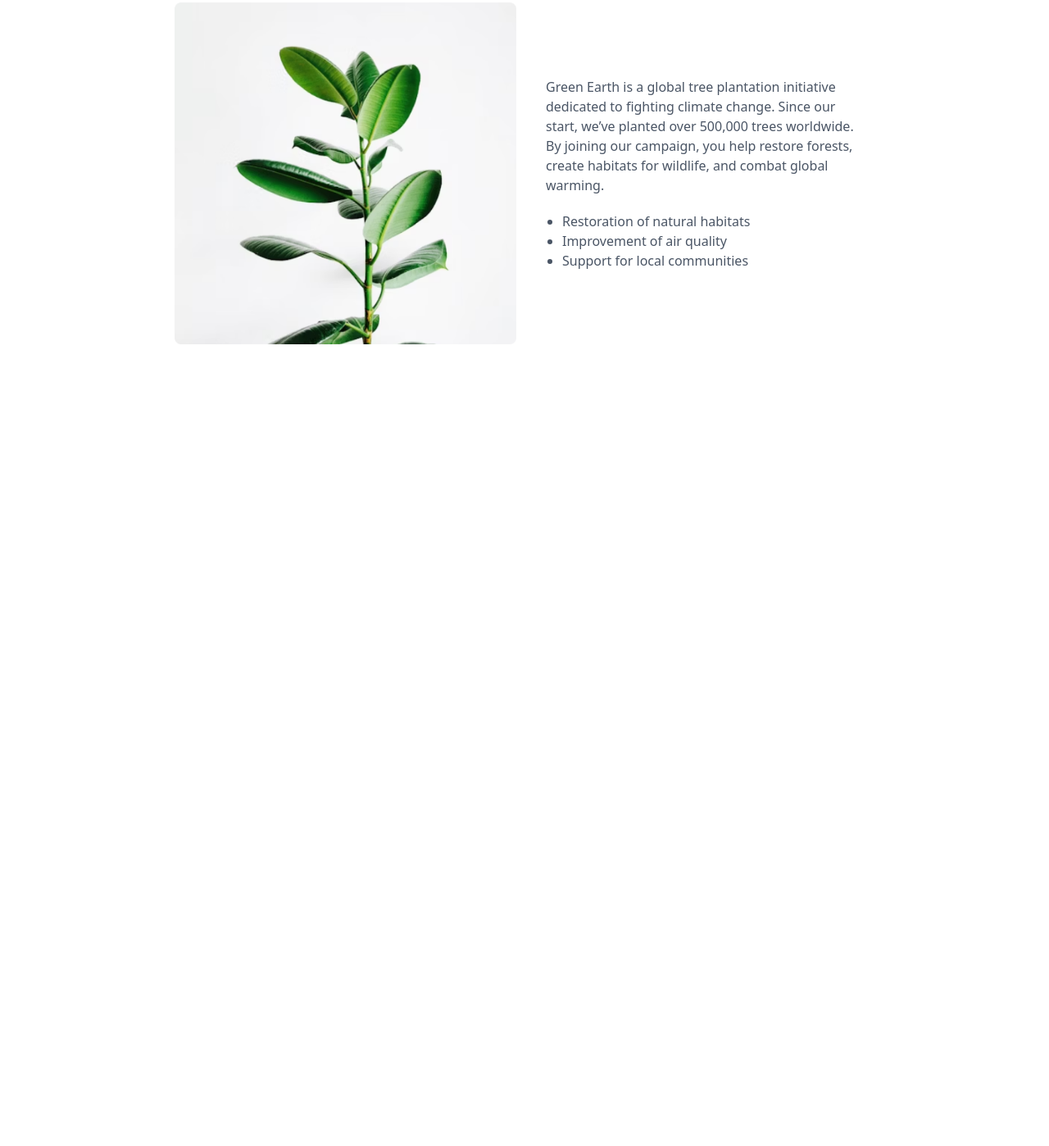
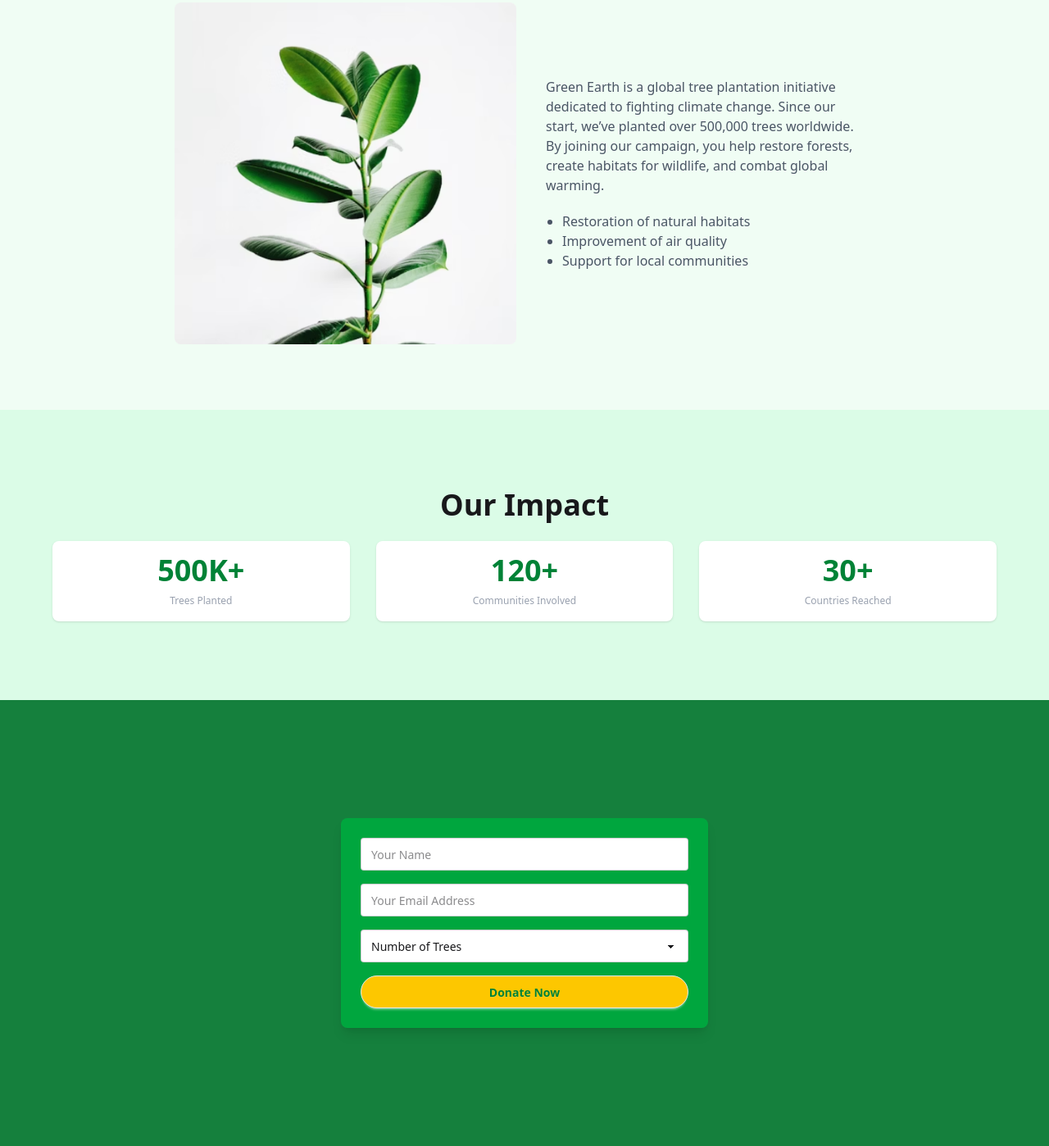
Before and after one commit to nasimhossain4764/Assignment-06, a plain HTML site: page index.html in a window 1280 px wide. Shown: the part 1328-2726 px from the top of the page at 82% size. Before the commit the page ends 1828 px from the top, so only its background shows below. Drawn offline with nearby package versions, Linux system fonts and the light colour scheme.

Commit message:
Our Impact section done

```diff
--- a/index.html
+++ b/index.html
@@ -37,7 +37,7 @@
       <a class="btn text-[15px] bg-[#15803D] border-none mr-2.5 font-semibold text-white">Plant a Tree</a>
     </div>
     <div class="navbar-end">
-      <button class="btn bg-amber-300 text-green-700 rounded-3xl">Plant A Tree</button>
+      <button class="btn bg-yellow-300 hover:bg-yellow-400 text-green-700 rounded-3xl">Plant A Tree</button>
     </div>
   </div>
 
@@ -62,7 +62,7 @@
           Join our mission to plant 1 million trees and make the Earth greener
           for future generations.
         </p>
-        <button class="btn bg-amber-300 rounded-3xl mb-4 md:mb-0 text-green-700">
+        <button class="btn bg-amber-300 hover:font-bold rounded-3xl mb-4 md:mb-0 text-green-700">
           Get Involved
         </button>
       </div>
@@ -86,6 +86,7 @@
   <!-- |||||************CHOOSE YOUR TREES SECTION*********|||| -->
 
 
+  <section class="bg-green-50">
     <p class="text-center md:text-4xl font-bold py-5">Choose Your Trees</p>
 
     <div class="grid grid-cols-10 md:grid-cols-12 px-5 gap-3">
@@ -151,6 +152,7 @@
         </div>
       </div>
     </div>
+  </section>
 
 
 
@@ -162,7 +164,8 @@
 
   <!-- |||||**********ABOUT THE CAMPAIGN SECTION***********||||| -->
 
-  <p class="text-center text-2xl md:text-4xl font-bold mt-20">
+  <section class="bg-green-50">
+    <p class="text-center text-2xl md:text-4xl font-bold pt-20">
       About the Campaign
     </p>
     <div class="grid md:grid-cols-12 mx-auto items-center justify-between mt-9 pb-20">
@@ -188,7 +191,86 @@
       </div>
     </div>
     <div class="col-span-2"></div>
+  </section>
 
+
+
+
+
+
+
+
+
+
+
+  <!-- |||||**********OUR IMPACT SECTION**********|||||-->
+
+  <div class="bg-green-100 w-full md:text-center">
+    <div class="py-24 w-full px-4 md:px-0">
+      <p class="md:text-4xl text-3xl font-bold text-center">Our Impact</p>
+      <div class="grid grid-cols-1 sm:grid-cols-3 gap-8 md:px-16 mt-6 items-stretch">
+        <div class="card w-full h-full bg-base-100 card-sm shadow-sm flex flex-col hover:bg-green-200 hover:transition">
+          <div class="card-body text-center flex flex-col justify-center flex-grow">
+            <h2 class="card-title text-4xl font-bold text-green-700 text-center flex items-center justify-center">
+              500K+
+            </h2>
+            <p class="text-gray-400">Trees Planted</p>
+          </div>
+        </div>
+
+        <div class="card w-full h-full bg-base-100 card-sm shadow-sm flex flex-col hover:bg-green-200 hover:transition">
+          <div class="card-body text-center flex flex-col justify-center flex-grow">
+            <h2 class="card-title text-4xl font-bold text-green-700 flex items-center justify-center">
+              120+
+            </h2>
+            <p class="text-gray-400">Communities Involved</p>
+          </div>
+        </div>
+
+        <div class="card w-full h-full bg-base-100 card-sm shadow-sm flex flex-col hover:bg-green-200 hover:transition">
+          <div class="card-body text-center flex flex-col justify-center flex-grow">
+            <h2 class="card-title text-4xl font-bold text-green-700 flex items-center justify-center">
+              30+
+            </h2>
+            <p class="text-gray-400">Countries Reached</p>
+          </div>
+        </div>
+      </div>
+    </div>
+  </div>
+
+
+
+
+
+
+
+
+  <!-- |||||**********PLANT A TREE TODAY SECTION*********|||||-->
+
+  <div class="bg-[#15803D] flex items-center justify-center">
+    <div class="bg-green-600 p-6 rounded-lg w-full max-w-md shadow-lg my-36 mx-10 md:mx-0">
+      <form class="space-y-4">
+        <input type="text" placeholder="Your Name" class="input input-bordered w-full" required />
+
+        <input type="email" placeholder="Your Email Address" class="input input-bordered w-full" required />
+
+        <select class="select select-bordered w-full">
+          <option disabled selected>Number of Trees</option>
+          <option>1</option>
+          <option>5</option>
+          <option>10</option>
+          <option>20</option>
+          <option>50</option>
+        </select>
+
+        <button type="submit"
+          class="btn bg-yellow-400 hover:bg-yellow-500 text-green-700 w-full rounded-full font-semibold">
+          Donate Now
+        </button>
+      </form>
+    </div>
+  </div>
 
 
 
```
Lines whose indentation alone changed are shown as unchanged.
